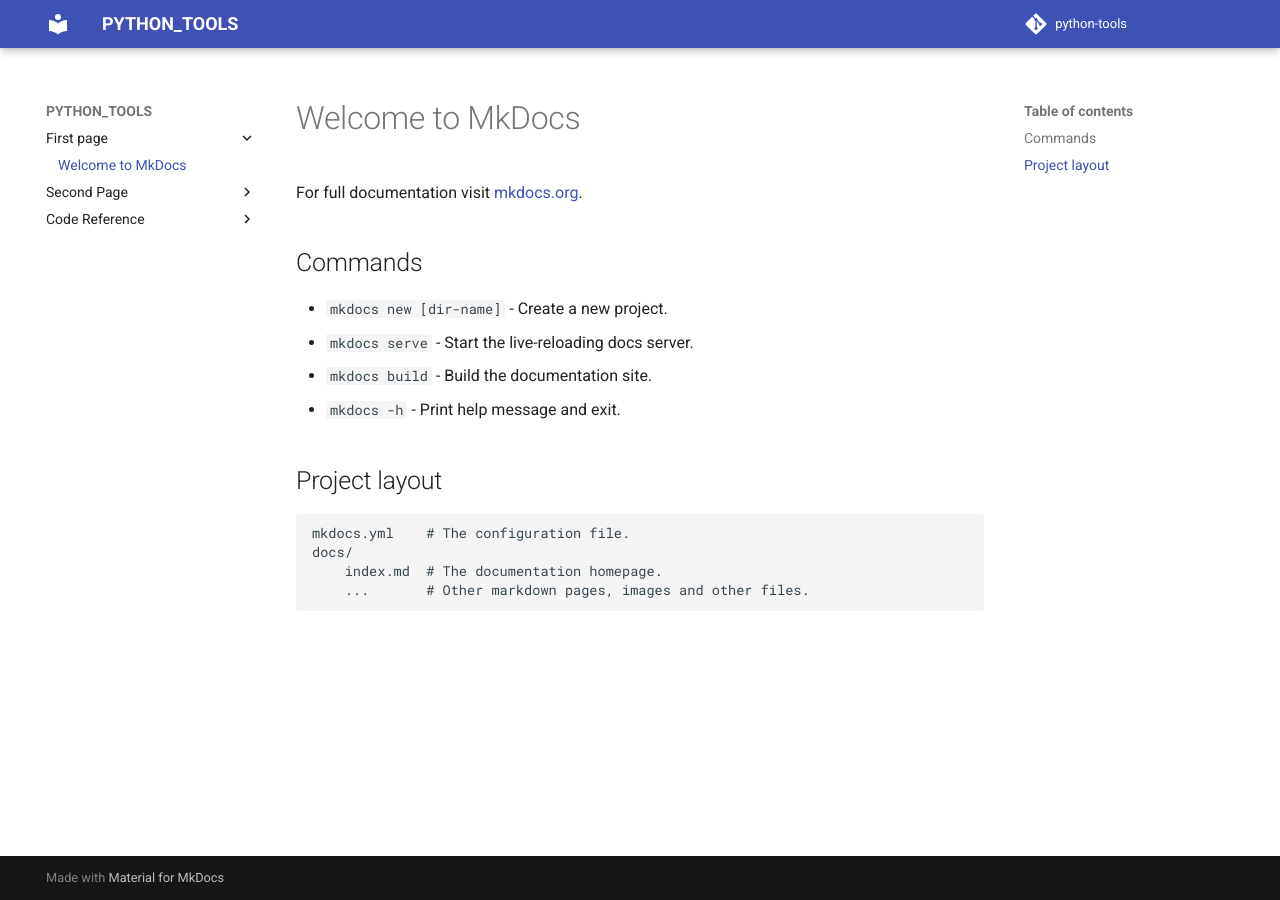
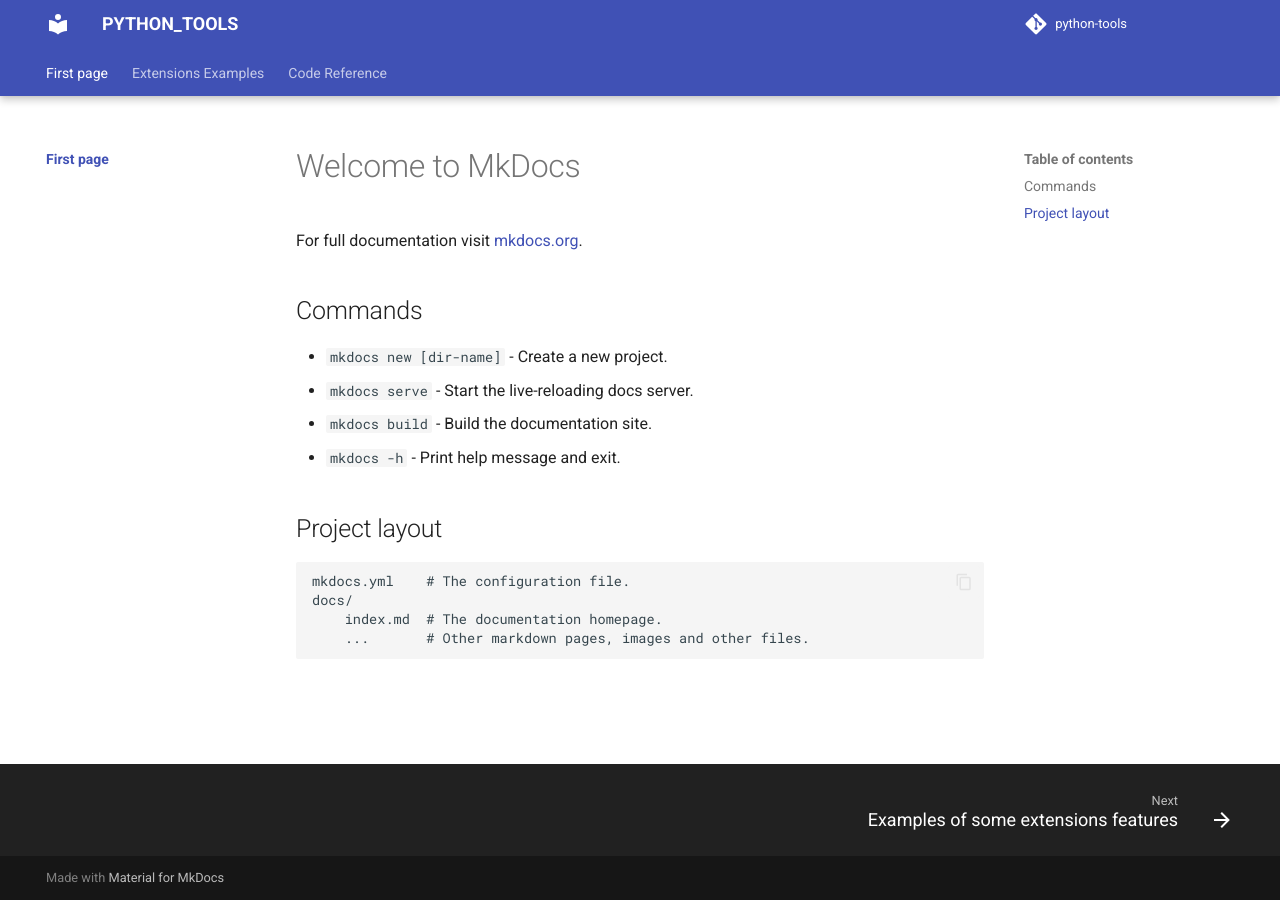
Before and after one commit to grigaut/python-tools, an MkDocs documentation site: the page built from docs/index.md, in a window 1280 px wide. Built offline with MkDocs 1.6.1 and Material for MkDocs 9.7.7, drawn with Linux system fonts in a browser that asks for light colours; comment, search, counter and statistics services are not loaded.

Commit message:
extensions ducoemntation

```diff
--- a/mkdocs.yml
+++ b/mkdocs.yml
@@ -5,12 +5,21 @@
 
 theme:
   name: "material"
+  features:
+    - navigation.tabs               # Tabs
+    - navigation.tabs.sticky        # Above tabs stay displayed
+    - navigation.indexes            # Attach documents to sections
+    - navigation.instant
+    - navigation.footer
+    - navigation.top                # Scroll back to top button
+    - content.code.annotate         # Admonitions
+    - content.code.copy             # copy code block
 
 nav:
   - First page:
     - index.md
-  - Second Page:
-    - second_page.md
+  - Extensions Examples:
+    - extension_examples.md
   - Code Reference: reference/
 
 plugins:
@@ -29,3 +38,12 @@
             show_root_toc_entry: false
             show_if_no_docstring: true
             showsubmodules: true
+
+markdown_extensions:
+  - admonition
+  - pymdownx.superfences      # code blocks
+  - pymdownx.details
+  - pymdownx.snippets
+  - pymdownx.tabbed:
+      alternate_style: true   # Tabs
+  - footnotes
```
Also changed, not shown: docs/extension_examples.md (added, +44 -0 lines), docs/second_page.md (deleted, +0 -9 lines).
